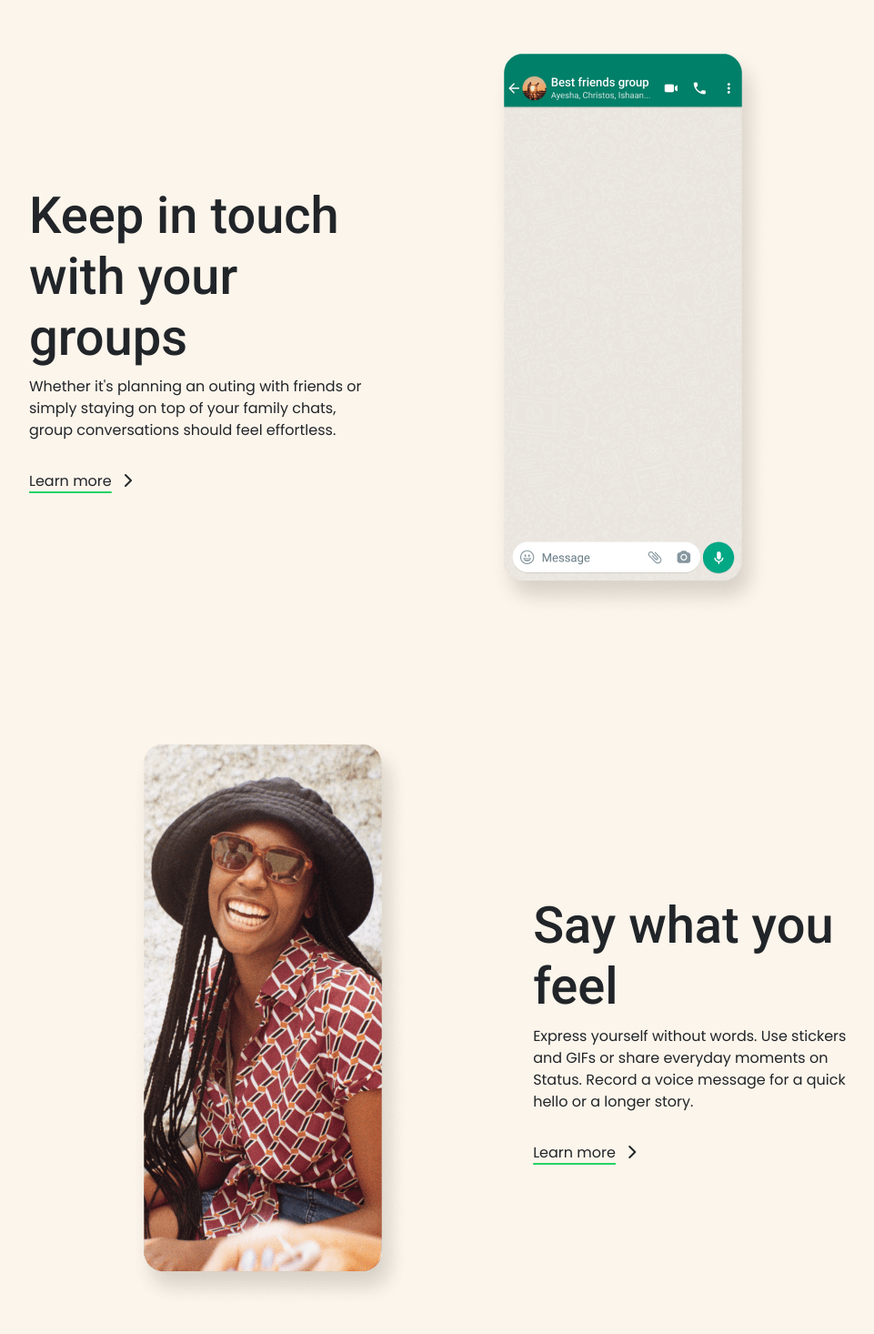
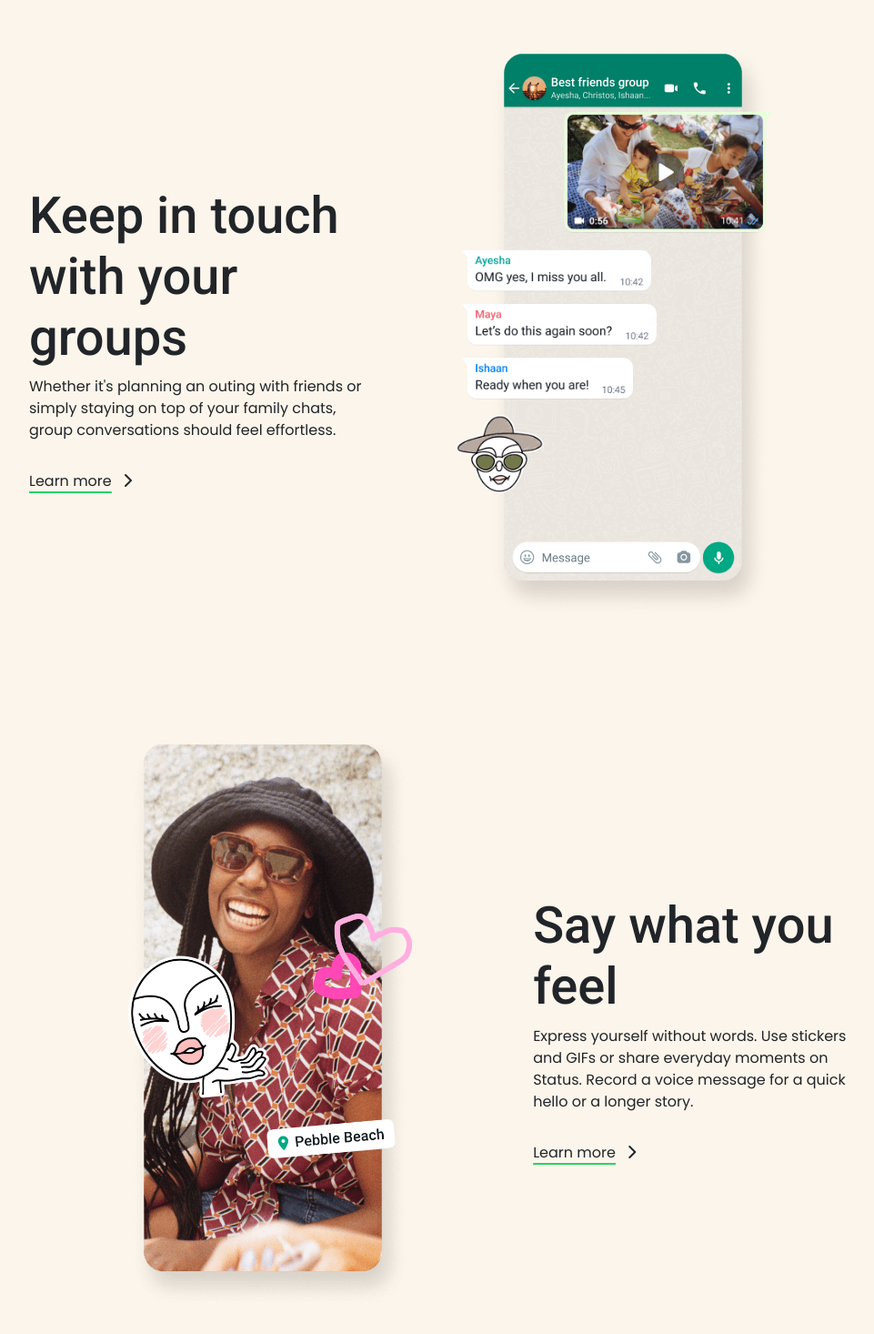
Before and after one commit to guilherm-hsbe/whatsapp-land, a website built with Vite: page index.html in a window 1280 px wide. Shown: the part 3300-4766 px from the top of the page at 91% size, without its empty margins (145-1106 px from the left). Built offline with nearby package versions, Linux system fonts and the light colour scheme; files whose address does not match are found by name.

Commit message:
feat(landpage): add stacked imgs

```diff
--- a/index.html
+++ b/index.html
@@ -218,10 +218,16 @@
                         </a>
                     </article>
                     <aside class="col-7 d-flex justify-content-center" data-aos="fade-up">
-                        <figure>
+                        <div class="position-relative">
+                            <figure class="position-relative">
                                 <img src="images/keep-touch-img.png" alt="">
                                 <figcaption></figcaption>
                             </figure>
+                            <figure class="position-absolute" style="top:80px; left:-30px;">
+                                <img src="images/keep-touch-sticker.png" alt="">
+                                <figcaption></figcaption>
+                            </figure>
+                        </div>
                     </aside>
                 </div>
             </div>
@@ -232,10 +238,16 @@
             <div class="container-custom">
                 <div class="row">
                     <aside class="col-7 d-flex justify-content-center" data-aos="fade-up">
-                        <figure>
+                        <div class="position-relative">
+                            <figure class="position-relative">
                                 <img src="images/feelings-img.png" alt="">
                                 <figcaption></figcaption>
                             </figure>
+                            <figure class="position-absolute" style="top:200px">
+                                <img src="images/feelings-sticker.png" alt="">
+                                <figcaption></figcaption>
+                            </figure>
+                        </div>
                     </aside>
                     <article class="col d-flex flex-column justify-content-center" data-aos="fade-up">
                         <h2 class="use-mont fs-medium">
```
Lines whose indentation alone changed are shown as unchanged.
